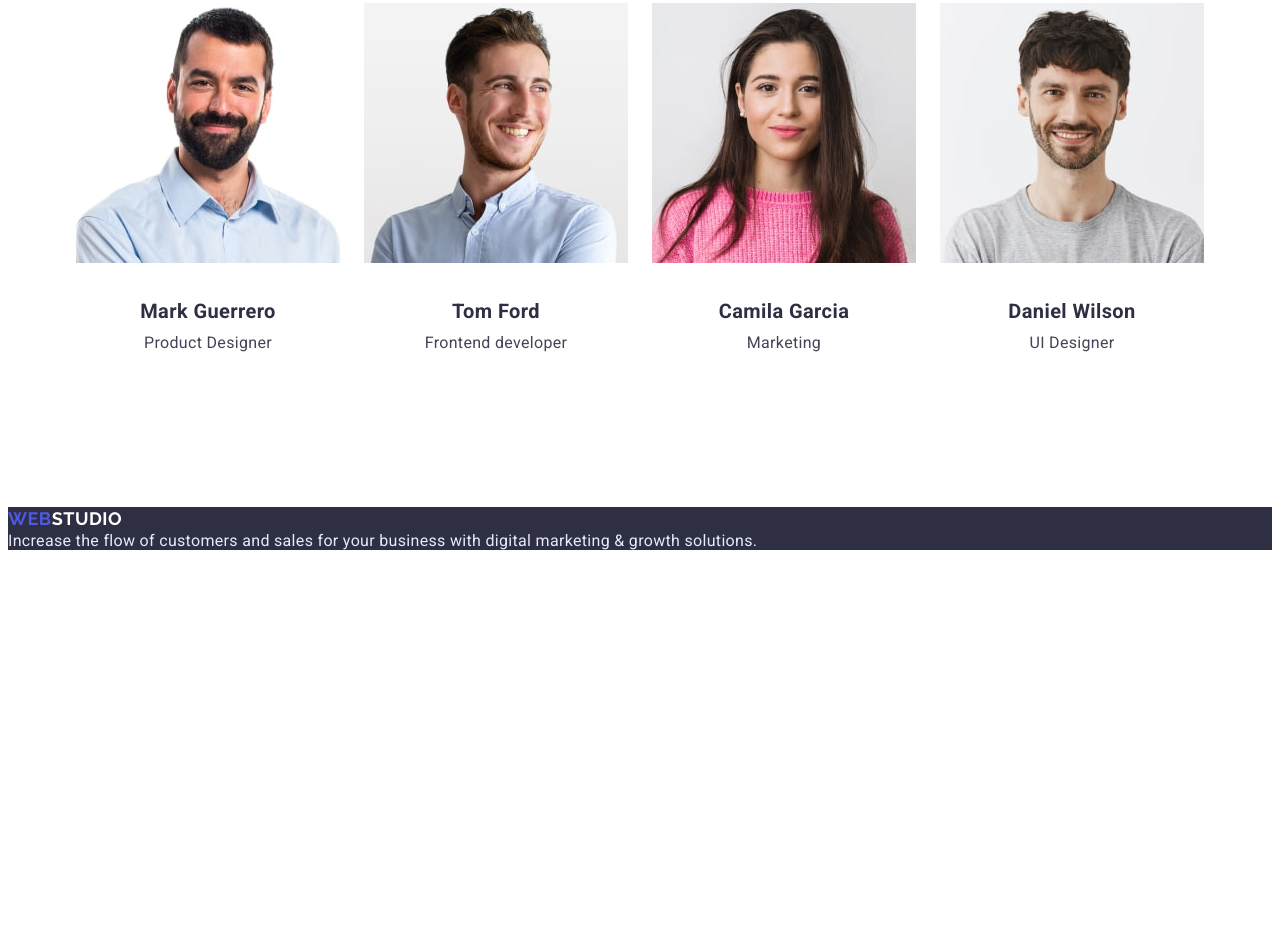
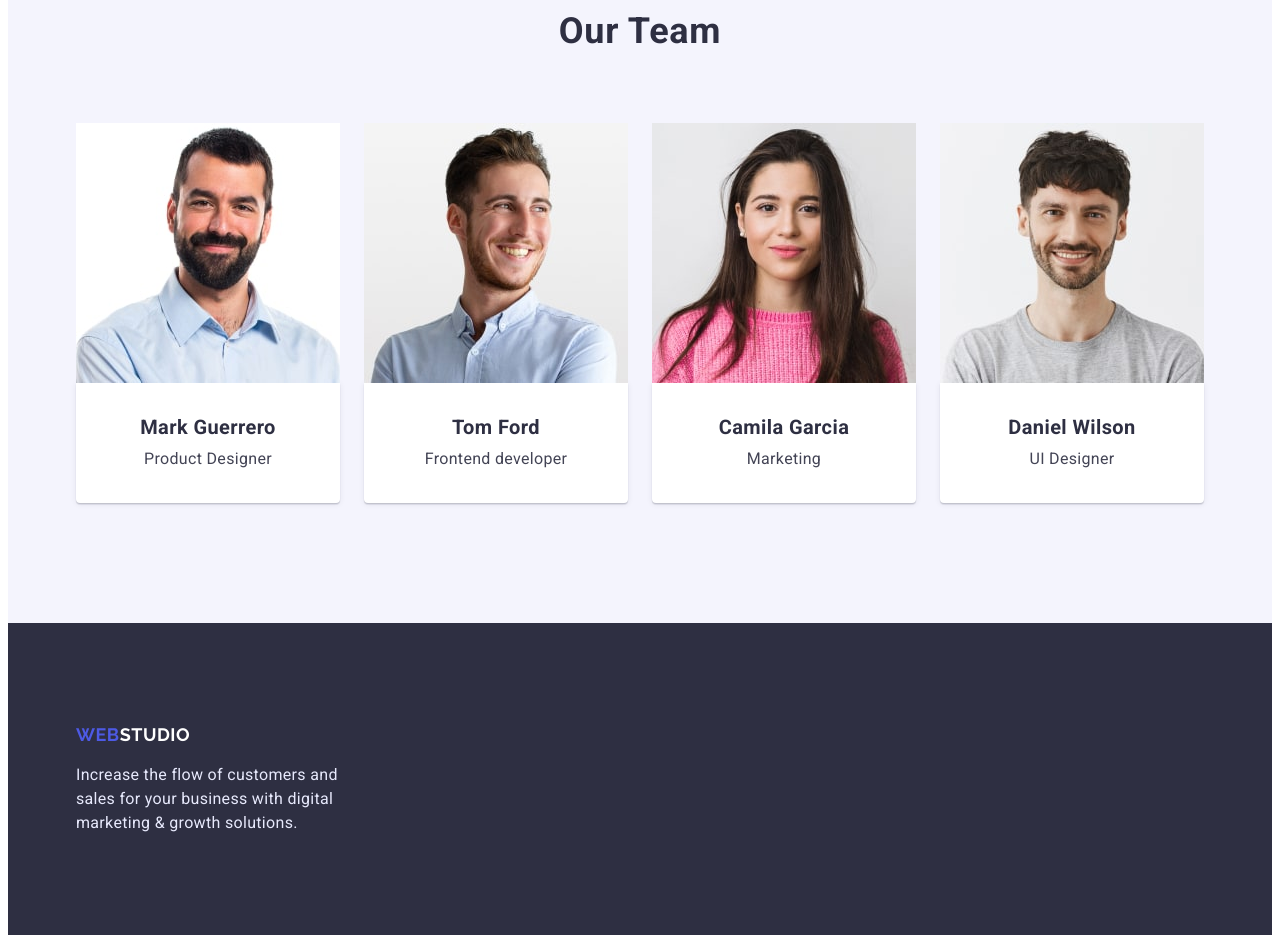
Before and after one commit to MikleDen/goit-markup-hw-03, a plain HTML site: page index.html in a window 1280 px wide. Shown: the part 1661-2604 px from the top of the page. Before the commit the page ends 2219 px from the top, so only its background shows below. Drawn offline with Linux system fonts and the light colour scheme.

Commit message:
add changes

```diff
--- a/css/style.css
+++ b/css/style.css
@@ -15,8 +15,6 @@ ul {
   margin: 0;
   padding: 0;
 }
-
-
 
 :root {
   --brand-color: #4d5ae5;
@@ -38,20 +36,18 @@ body {
   text-decoration: none;
 }
 
-.container{
+.container {
   width: 1158px;
   padding-left: 15px;
   padding-right: 15px;
-  margin-left:  auto;
+  margin-left: auto;
   margin-right: auto;
 }
 
 .header-container {
   display: flex;
   align-items: center;
-
 }
-
 
 a {
   text-decoration: none;
@@ -76,7 +72,6 @@ a {
   display: flex;
 }
 
-
 .header-list-link {
   color: var(--dark-color);
   font-weight: 600;
@@ -88,11 +83,9 @@ a {
   padding-bottom: 24px;
 }
 
-.header-list-item{
-
-
+.header-list-item {
 }
-.header-list>.header-list-item:not(:last-child){
+.header-list > .header-list-item:not(:last-child) {
   margin-right: 40px;
 }
 
@@ -113,7 +106,7 @@ a {
 .info-link:focus {
   color: var(--brand-color);
 }
-.header-info .info-item +.info-item{
+.header-info .info-item + .info-item {
   margin-left: 40px;
 }
 .first-section-title {
@@ -123,21 +116,18 @@ a {
   letter-spacing: 0.02em;
   color: var(--white-color);
   margin-bottom: 48px;
-
 }
 
-.first{
+.first {
   background-color: var(--dark-color);
-
 }
-.one{
+.one {
   text-align: center;
   padding-top: 192px;
   padding-bottom: 192px;
 }
 
 .button {
-
   color: var(--white-color);
   background-color: var(--brand-color);
   font-weight: 600;
@@ -161,14 +151,12 @@ cursor: pointer;
   flex-basis: calc((100% - 72px) / 4);
 }
 
-.features{
-
-
+.features {
 }
-.section{
+.section {
   padding-bottom: 120px;
 }
-.with-paddingtop{
+.with-paddingtop {
   padding-top: 120px;
 }
 .title-two {
@@ -208,12 +196,23 @@ cursor: pointer;
   align-items: center;
   column-gap: 24px;
 }
+
 .team-list-item {
 }
-.team-text{
+.team-text {
   text-align: center;
   padding-top: 32px;
   padding-bottom: 32px;
+  background: #ffffff;
+  box-shadow: 0px 1px 6px rgba(46, 47, 66, 0.08), 0px 1px 1px rgba(46, 47, 66, 0.16),
+    0px 2px 1px rgba(46, 47, 66, 0.08);
+  border-radius: 0px 0px 4px 4px;
+}
+.team-img {
+  display: block;
+}
+.team {
+  background-color: var(--light-color);
 }
 .team-list-text {
   letter-spacing: 0.02em;
@@ -223,12 +222,22 @@ cursor: pointer;
 .footer {
   background-color: var(--dark-color);
 }
-.footer > .logo {
+.footer-cont {
+  padding-top: 100px;
+  padding-bottom: 100px;
+}
+
+.logo-footer {
   color: var(--white-color);
+  margin-bottom: 16px;
+  display: block;
 }
 .footer-text {
   color: var(--accent-color);
   letter-spacing: 0.02em;
+  width: 264px;
+  display: block;
+  line-height: 1.5;
 }
 
 .filter-list {
--- a/index.html
+++ b/index.html
@@ -109,12 +109,12 @@
 
       </section>
       <!-- team -->
-      <section class="section">
-        <div class="container">
+      <section class="section team with-paddingtop">
+        <div class="container ">
            <h2 class="title">Our Team</h2>
           <ul class="team-list">
             <li class="team-list-item">
-              <img src="./images/team/img1-min.jpg" alt="team_photo1" width="264" />
+              <img class="team-img" src="./images/team/img1-min.jpg" alt="team_photo1" width="264" />
               <div class="team-text">
                 <h3 class="title-two">Mark Guerrero</h3>
                 <p class="team-list-text">Product Designer</p>
@@ -122,21 +122,21 @@
 
             </li>
             <li class="team-list-item">
-              <img src="./images/team/img2-min.jpg" alt="team_photo2" width="264" />
+              <img class="team-img" src="./images/team/img2-min.jpg" alt="team_photo2" width="264" />
               <div class="team-text">
                 <h3 class="title-two">Tom Ford</h3>
               <p class="team-list-text">Frontend developer</p>
               </div>
             </li>
             <li class="team-list-item">
-              <img src="./images/team/img3-min.jpg" alt="team_photo3" width="264" />
+              <img class="team-img" src="./images/team/img3-min.jpg" alt="team_photo3" width="264" />
              <div class="team-text">
               <h3 class="title-two">Camila Garcia</h3>
               <p class="team-list-text">Marketing</p>
              </div>
             </li>
             <li class="team-list-item">
-              <img src="./images/team/img4-min.jpg" alt="team_photo4" width="264" />
+              <img class="team-img" src="./images/team/img4-min.jpg" alt="team_photo4" width="264" />
               <div class="team-text">
                 <h3 class="title-two">Daniel Wilson</h3>
               <p class="team-list-text">UI Designer</p>
@@ -148,12 +148,16 @@
       </section>
     </main>
     <!-- footer -->
-    <footer class="footer co">
-      <a class="logo" href="./index.html"><span>Web</span>studio</a>
-      <p class="footer-text">
-        Increase the flow of customers and sales for your business with digital marketing & growth
-        solutions.
-      </p>
+    <footer class="footer">
+      <div class="container footer-cont">
+        <a class="logo logo-footer" href="./index.html"><span>Web</span>studio</a>
+        <p class="footer-text">
+          Increase the flow of customers and sales for your business with digital marketing & growth
+          solutions.
+        </p>
+
+      </div>
+
     </footer>
   </body>
 </html>
```
Lines whose indentation alone changed are shown as unchanged.
